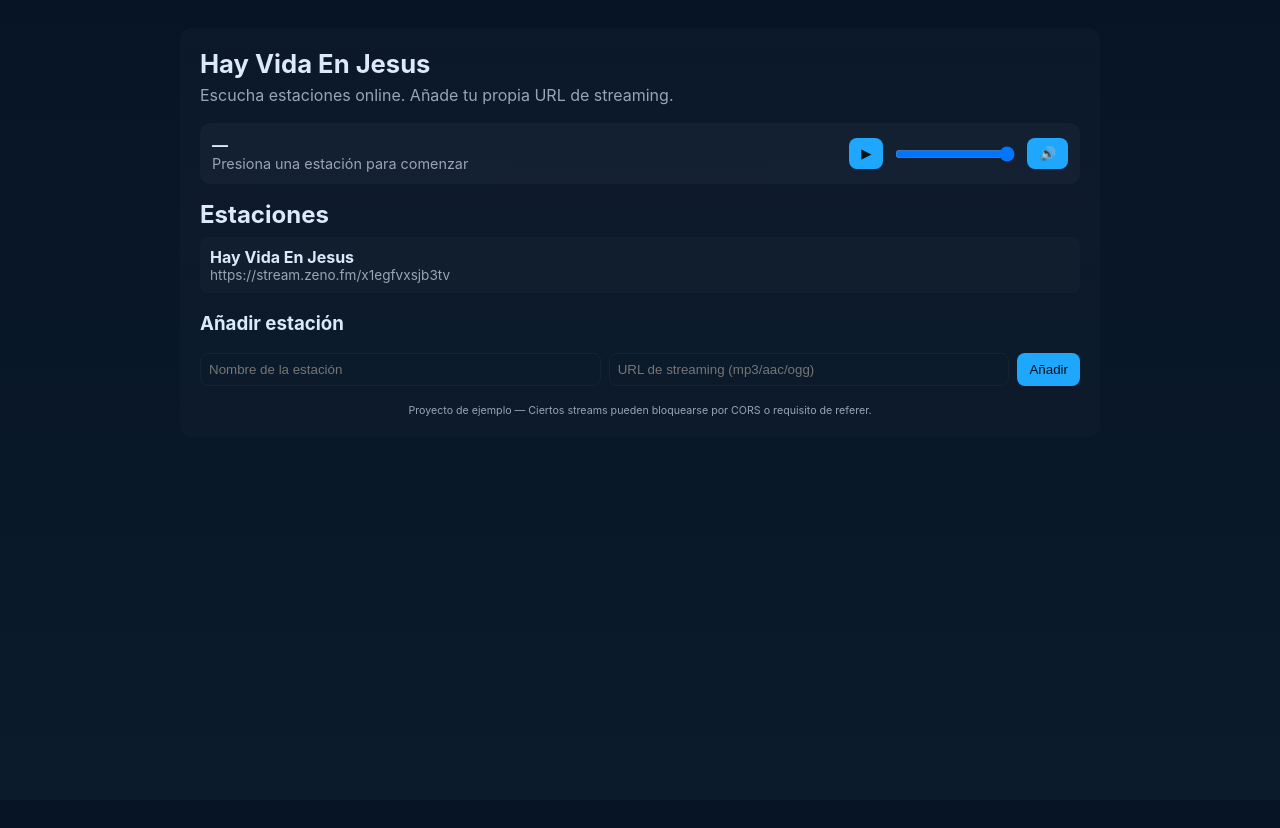
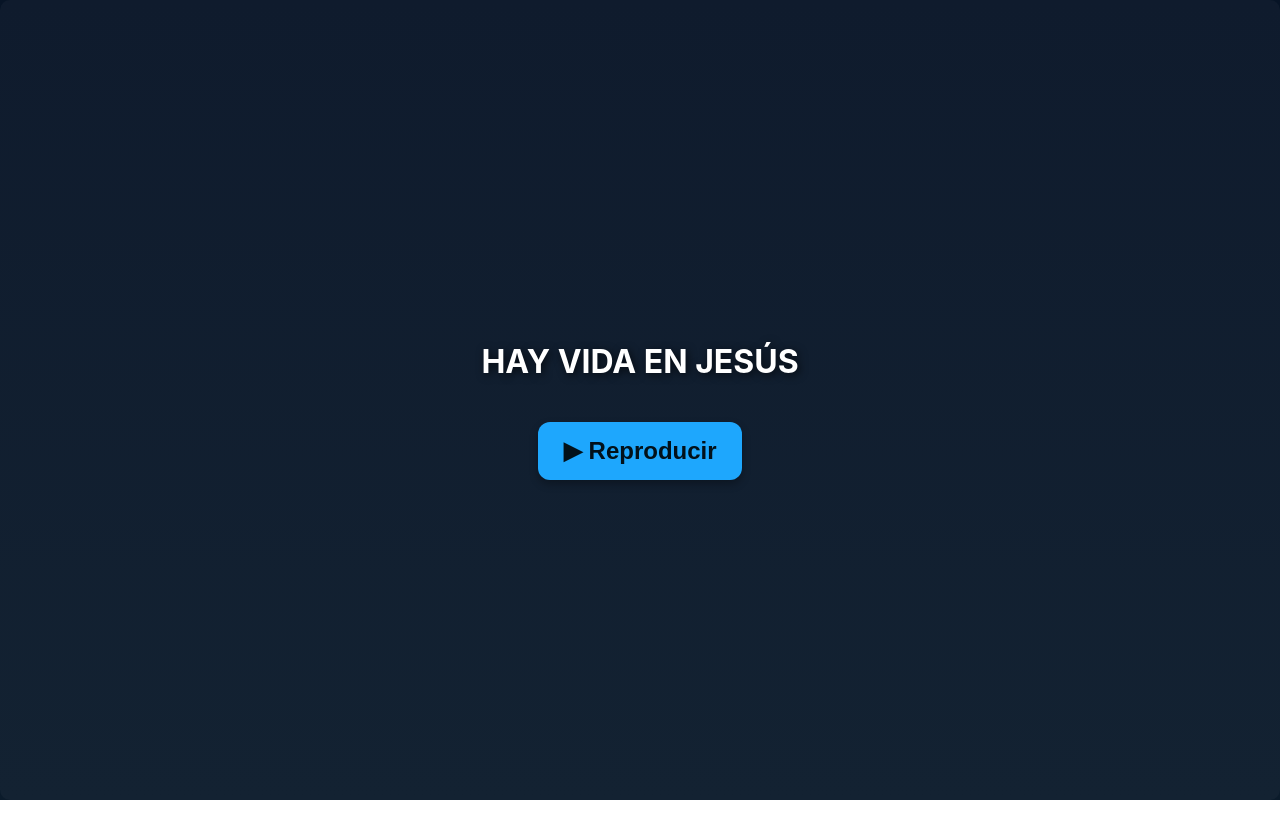
Before and after one commit to jonas-070/Hay-Vida-En-Jesus, a plain HTML site: page index.html in a window 1280 px wide. After the commit the page ends 800 px from the top, so only its background shows below. Drawn offline with Linux system fonts and the light colour scheme.

Commit message:
index.html

```diff
--- a/index.html
+++ b/index.html
@@ -3,49 +3,65 @@
 <head>
   <meta charset="utf-8" />
   <meta name="viewport" content="width=device-width,initial-scale=1" />
-  <title>Hay Vida En Jesus</title>
+  <title>Hay Vida En Jesús</title>
   <link rel="stylesheet" href="styles.css">
+  <style>
+    .player {
+      display:flex;
+      justify-content:center;
+      align-items:center;
+      height:100vh;
+      flex-direction:column;
+      gap:20px;
+    }
+
+    #play-pause {
+      background:#1ea7fd;
+      border:none;
+      padding:15px 25px;
+      border-radius:12px;
+      font-size:1.5rem;
+      font-weight:bold;
+      cursor:pointer;
+      color:#02111a;
+      box-shadow:0 4px 8px rgba(0,0,0,0.3);
+      transition:0.3s;
+    }
+
+    #play-pause:hover {
+      transform:scale(1.05);
+    }
+
+    h1 {
+      font-size:2rem;
+      text-align:center;
+      color:white;
+      text-shadow:2px 2px 8px rgba(0,0,0,0.7);
+    }
+  </style>
 </head>
 <body>
-  <main class="container">
-    <header>
-      <h1>Hay Vida En Jesus</h1>
-      <p class="subtitle">Escucha estaciones online. Añade tu propia URL de streaming.</p>
-    </header>
+  <div class="player">
+    <h1>HAY VIDA EN JESÚS</h1>
+    <button id="play-pause">▶ Reproducir</button>
+    <audio id="audio" src="https://stream.zeno.fm/x1egfvxsjb3tv" crossorigin="anonymous"></audio>
+  </div>
 
-    <section class="player">
-      <div class="now">
-        <div id="station-name">—</div>
-        <div id="now-playing">Presiona una estación para comenzar</div>
-      </div>
-      <div class="controls">
-        <button id="play-pause" aria-label="Reproducir/Pausar">▶︎</button>
-        <input id="volume" type="range" min="0" max="1" step="0.01" value="1">
-        <button id="mute">🔊</button>
-      </div>
-    </section>
+  <script>
+    const audio = document.getElementById('audio');
+    const button = document.getElementById('play-pause');
+    let isPlaying = false;
 
-    <section class="stations">
-      <h2>Estaciones</h2>
-      <ul id="stations-list"></ul>
-    </section>
-
-    <section class="add-station">
-      <h3>Añadir estación</h3>
-      <form id="add-form">
-        <input id="new-name" placeholder="Nombre de la estación" required>
-        <input id="new-url" placeholder="URL de streaming (mp3/aac/ogg)" required>
-        <button type="submit">Añadir</button>
-      </form>
-    </section>
-
-    <footer>
-      <small>Proyecto de ejemplo — Ciertos streams pueden bloquearse por CORS o requisito de referer.</small>
-    </footer>
-
-  </main>
-
-  <audio id="audio" crossorigin="anonymous"></audio>
-  <script src="app.js"></script>
+    button.addEventListener('click', () => {
+      if (isPlaying) {
+        audio.pause();
+        button.textContent = "▶ Reproducir";
+      } else {
+        audio.play();
+        button.textContent = "⏸ Pausar";
+      }
+      isPlaying = !isPlaying;
+    });
+  </script>
 </body>
 </html>
```
